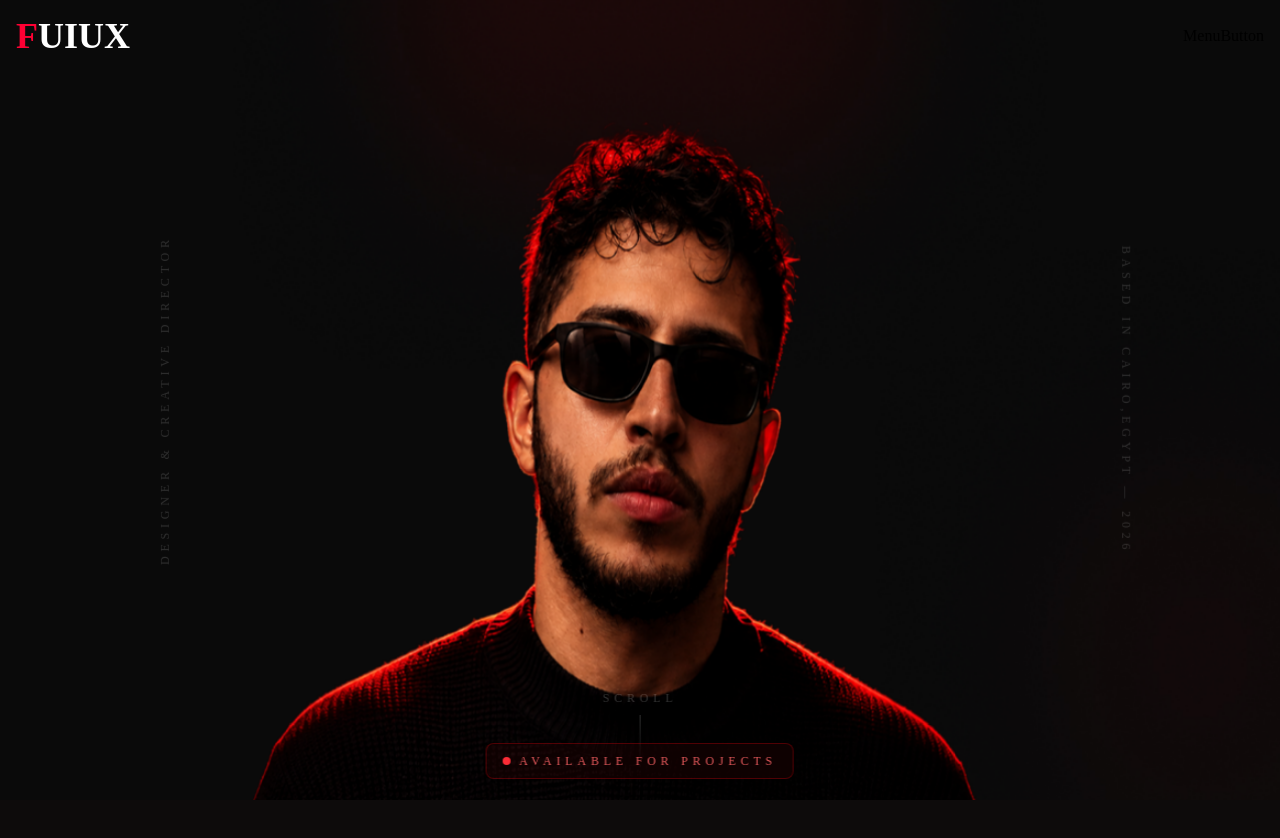
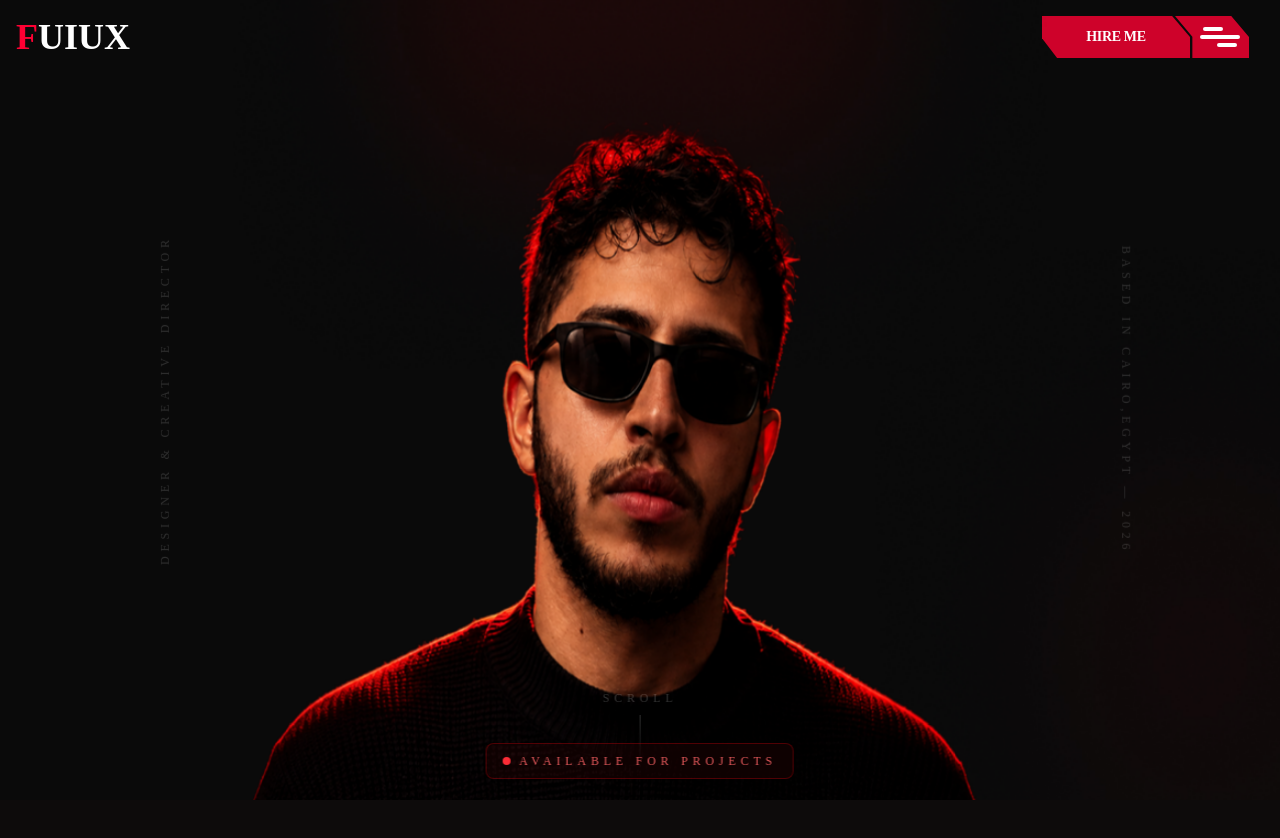
Before and after one commit to AshrafSayed2202/fuiux, a React (Vite) app: page / in a window 1280 px wide. Shown: the top 838 px of the page. Built offline with nearby package versions, Linux system fonts and the light colour scheme.

Commit message:
feat: enhance footer and navigation components with new icons and styles

```diff
--- /dev/null
+++ b/src/assets/svgs/MenuBtn1.jsx
@@ -0,0 +1,8 @@
+const MenuBtn1 = () => {
+  return (
+    <svg xmlns="http://www.w3.org/2000/svg" width="148" height="42" viewBox="0 0 148 42" fill="none">
+      <path d="M148 42H15.0806L0 22.3696V0H130.114L148 21V42Z" fill="#FF0033" className="opacity-80 group-hover:opacity-100" />
+    </svg>
+  )
+}
+export default MenuBtn1
--- /dev/null
+++ b/src/assets/svgs/MenuBtn2.jsx
@@ -0,0 +1,8 @@
+const MenuBtn2 = () => {
+  return (
+    <svg xmlns="http://www.w3.org/2000/svg" width="74" height="42" viewBox="0 0 74 42" fill="none">
+      <path d="M74 42H17.3514V20.7255L0 0H56.2404L74 21V42Z" fill="#FF0033" className="opacity-80 group-hover:opacity-100" />
+    </svg>
+  )
+}
+export default MenuBtn2
--- a/src/components/Footer.jsx
+++ b/src/components/Footer.jsx
@@ -32,33 +32,33 @@ const Footer = () => {
             <h1 className="text-[65px] left-0 translate-y-[-270%] bottom-0 translate-x-[-56%]  absolute -rotate-90 text-white opacity-80 font-bold uppercase">
               info<span className="text-[#FF0033]">@</span>fuiux.com
             </h1>
-            <ToolCard size="63.5" icon={""} text="" percentage={0} />
-            <ToolCard size="63.5" icon={""} text="" percentage={0} />
-            <ToolCard size="63.5" icon={""} text="" percentage={0} />
-            <ToolCard size="63.5" icon={""} text="" percentage={0} />
-            <ToolCard size="63.5" icon={<YouTubeVec />} text="youtube" percentage={0} />
-            <ToolCard size="63.5" icon={<BehanceVec />} text="behance" percentage={0} />
-            <ToolCard size="63.5" icon={""} text="" percentage={0} />
-            <ToolCard size="63.5" icon={""} text="" percentage={0} />
-            <ToolCard size="63.5" icon={<FigmaTool />} text="Figma" percentage={0} />
-            <ToolCard size="63.5" icon={<LinkedInVec />} text="linkedin" percentage={0} />
-            <ToolCard size="63.5" icon={<DribbleVec />} text="dribbble" percentage={0} />
-            <ToolCard size="63.5" icon={""} text="" percentage={0} />
-            <ToolCard size="63.5" icon={<MailVec />} text="Info@fuiux.com" percentage={0} />
-            <ToolCard size="63.5" icon={<InstagramVec />} text="instagram" percentage={0} />
-            <ToolCard size="63.5" icon={""} text="" percentage={0} />
-            <ToolCard size="63.5" icon={""} text="" percentage={0} />
+            <ToolCard size="63.5" bigDot={true} icon={""} text="" percentage={0} />
+            <ToolCard size="63.5" bigDot={true} icon={""} text="" percentage={0} />
+            <ToolCard size="63.5" bigDot={true} icon={""} text="" percentage={0} />
+            <ToolCard size="63.5" bigDot={true} icon={""} text="" percentage={0} />
+            <ToolCard size="63.5" bigDot={true} icon={<YouTubeVec />} text="youtube" percentage={0} />
+            <ToolCard size="63.5" bigDot={true} icon={<BehanceVec />} text="behance" percentage={0} />
+            <ToolCard size="63.5" bigDot={true} icon={""} text="" percentage={0} />
+            <ToolCard size="63.5" bigDot={true} icon={""} text="" percentage={0} />
+            <ToolCard size="63.5" bigDot={true} icon={<FigmaTool />} text="Figma" percentage={0} />
+            <ToolCard size="63.5" bigDot={true} icon={<LinkedInVec />} text="linkedin" percentage={0} />
+            <ToolCard size="63.5" bigDot={true} icon={<DribbleVec />} text="dribbble" percentage={0} />
+            <ToolCard size="63.5" bigDot={true} icon={""} text="" percentage={0} />
+            <ToolCard size="63.5" bigDot={true} icon={<MailVec />} text="Info@fuiux.com" percentage={0} />
+            <ToolCard size="63.5" bigDot={true} icon={<InstagramVec />} text="instagram" percentage={0} />
+            <ToolCard size="63.5" bigDot={true} icon={""} text="" percentage={0} />
+            <ToolCard size="63.5" bigDot={true} icon={""} text="" percentage={0} />
           </div>
           <div className="w-1/2 flex flex-col h-full gap-4 items-center justify-end pb-7">
             <div className="mb-5 group">
               <LogoFooter />
             </div>
             {navs.map((nav, index) => (
-              <div className="w-full flex items-center justify-center text-3xl px-6 py-4 text-center relative group" key={index}>
-                <div className="absolute left-1/2 top-1/2 -translate-x-1/2 -translate-y-1/2 pointer-events-none opacity-0 group-hover:opacity-100 duration-300">
-                  <LinkHoverFooter />
-                </div>
-                <a href={nav.link} className="text-white font-extrabold uppercase w-64.25 h-10 duration-300">
+              <div className="w-full flex items-center justify-center text-3xl px-6 py-4 text-center relative" key={index}>
+                <a href={nav.link} className="text-white font-extrabold uppercase w-64.25 h-10 duration-300 group">
+                  <div className="absolute left-1/2 top-1/2 -translate-x-1/2 -translate-y-1/2 pointer-events-none opacity-0 group-hover:opacity-100 duration-300">
+                    <LinkHoverFooter />
+                  </div>
                   {nav.title}
                 </a>
               </div>
--- a/src/components/HeroSection.jsx
+++ b/src/components/HeroSection.jsx
@@ -15,7 +15,7 @@ const HeroSection = () => {
 
     return (
         <div className="h-[700vh]">
-            <div className=" w-full sticky top-0 z-10 flex items-center justify-center overflow-hidden ">
+            <div className=" w-full sticky top-0 z-10 flex items-center justify-center overflow-hidden bg-zinc-950">
                 <motion.div
                     className="absolute z-50 top-1/2 -translate-y-1/2 left-0 text-center rotate-270 tracking-[4.8px] text-[12px] select-none uppercase text-[#ffffff26] pointer-events-none"
                     style={{ opacity: textOpacity }}
--- a/src/components/Nav.jsx
+++ b/src/components/Nav.jsx
@@ -1,13 +1,15 @@
+import { useState } from "react";
 import MenuButton from "../ui/MenuButton"
 import TextLogo from "../ui/TextLogo"
 
 const Nav = () => {
+  const [isMenuOpen, setIsMenuOpen] = useState(false);
   return (
     <nav className="max-w-screen fixed w-screen top-0 z-50 mx-auto flex items-center justify-center p-4">
       <div className="flex items-center justify-between w-full max-w-7xl">
-            <TextLogo/>
-            <MenuButton/>
-        </div>
+        <TextLogo active={isMenuOpen} />
+        <MenuButton active={isMenuOpen} open={() => setIsMenuOpen(!isMenuOpen)} />
+      </div>
     </nav>
   )
 }
--- a/src/ui/MenuButton.jsx
+++ b/src/ui/MenuButton.jsx
@@ -1,6 +1,28 @@
-const MenuButton = () => {
+import MenuBtn1 from "../assets/svgs/MenuBtn1"
+import MenuBtn2 from "../assets/svgs/MenuBtn2"
+
+const MenuButton = ({ active, open }) => {
   return (
-    <div>MenuButton</div>
+    <div className="flex items-center overflow-hidden">
+      <div className={`h-10.5 w-37 relative cursor-pointer group overflow-hidden`}>
+        <div className={`text-white uppercase text-sm relative z-2 font-bold leading-5 tracking-tight flex items-center justify-center h-full w-full duration-600 ${active ? "translate-x-[105%] opacity-0" : ""}`}>
+          Hire me
+        </div>
+        <div className={`absolute top-0 left-0 h-full w-full z-1 duration-600 ${active ? "translate-x-[105%] opacity-0" : ""}`}>
+          <MenuBtn1 />
+        </div>
+      </div>
+      <div className="h-10.5 w-18.5 relative cursor-pointer group">
+        <div className="relative z-2 h-full w-full flex flex-col items-center gap-1 justify-center pr-3.75" onClick={open}>
+          <span className={`h-1 w-5  bg-white rounded-lg duration-300 -translate-x-1.75 ${active ? "rotate-45 -translate-x-3 translate-y-px" : ""} `} />
+          <span className={`h-1 w-10 bg-white rounded-lg duration-300 ${active ? "-rotate-45 -translate-x-1.25" : ""} `} />
+          <span className={`h-1 w-5  bg-white rounded-lg duration-300 translate-x-1.75 ${active ? "rotate-45 translate-x-0.75! -translate-y-px" : ""} `} />
+        </div>
+        <div className="absolute top-0 left-0 h-full w-full -translate-x-3.75">
+          <MenuBtn2 />
+        </div>
+      </div>
+    </div>
   )
 }
 export default MenuButton
--- a/src/ui/TextLogo.jsx
+++ b/src/ui/TextLogo.jsx
@@ -1,10 +1,19 @@
-const TextLogo = () => {
+const TextLogo = ({ active }) => {
   return (
-    <div className="text-4xl font-bold text-white flex items-center">
-      <span className="text-[#FF0033]">
+    <div className="text-4xl font-bold text-white flex items-center relative">
+      <span className={`absolute right-full top-0 ${active ? "opacity-100" : "opacity-0"} duration-300`}>
+        INFO
+        <span className={`text-[#FF0033]`}>
+          @
+        </span>
+      </span>
+      <span className={`${active ? "text-white" : "text-[#FF0033]"} duration-300`}>
         F
       </span>
       UIUX
+      <span className={`absolute left-full top-0 ${active ? "opacity-100" : "opacity-0"} duration-300`}>
+        .COM
+      </span>
     </div>
   )
 }
--- a/src/ui/ToolCard.jsx
+++ b/src/ui/ToolCard.jsx
@@ -1,6 +1,7 @@
 import CardBorders from "./CardBorders"
 import redCircle from "../assets/images/redCircle.png"
-const ToolCard = ({ icon, text, percentage, isBlanc = false, size }) => {
+
+const ToolCard = ({ icon, text, percentage, isBlanc = false, size, bigDot }) => {
   if (isBlanc) {
     return <div className={`rounded-2xl aspect-square size-${size}`} />
   }
@@ -20,7 +21,7 @@ const ToolCard = ({ icon, text, percentage, isBlanc = false, size }) => {
           {text}
         </span>
       )}
-      <img src={redCircle} alt="" className="absolute bottom-1 left-1" />
+      <img src={redCircle} alt="" className={`absolute ${bigDot ? 'scale-150 bottom-4 left-4' : 'bottom-1.5 left-1.5'}`} />
       <CardBorders />
     </div>
   )
```
